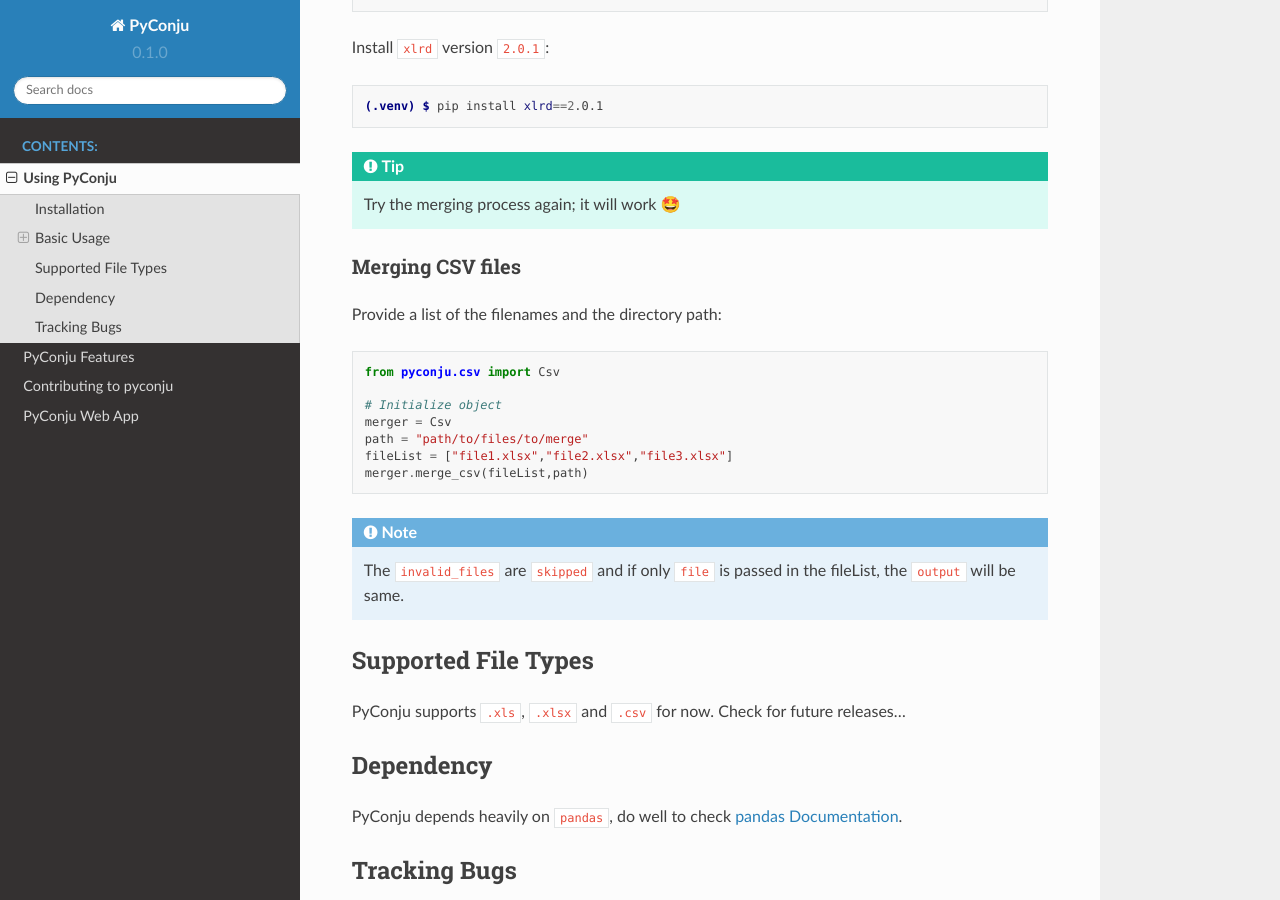
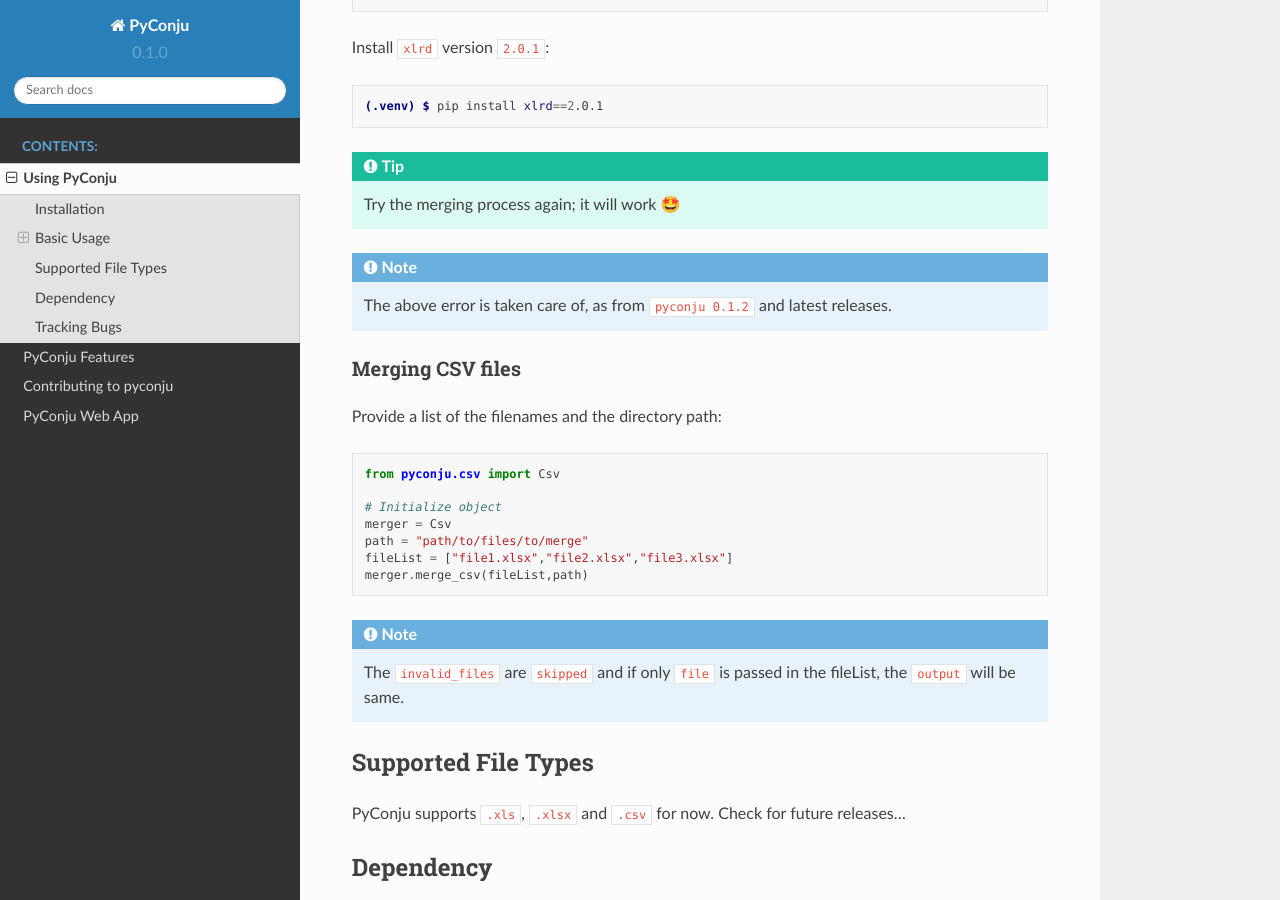
Before and after one commit to dyagee/pyconju, a Sphinx documentation site: the page built from docs/source/usage.rst, in a window 1280 px wide and 900 px high, scrolled down 1326 px. Built offline with Sphinx 7.4.7 and the Read the Docs theme 2.0.0, drawn with Linux system fonts in a browser that asks for light colours.

Commit message:
updated docs

```diff
--- a/docs/source/conf.py
+++ b/docs/source/conf.py
@@ -5,7 +5,7 @@
 project = 'PyConju'
 copyright = '2023, Agee Aondo'
 author = 'Agee Aondo'
-release = '0.1.1'
+release = '0.1.2'
 version = '0.1.0'
 
 # -- General configuration ---------------------------------------------------
--- a/docs/source/usage.rst
+++ b/docs/source/usage.rst
@@ -81,6 +81,10 @@
    Try the merging process again; it will work 🤩
 
 
+.. note::
+   The above error is taken care of, as from ``pyconju 0.1.2`` and latest releases.
+
+
 
 Merging  CSV files
 ^^^^^^^^^^^^^^^^^^
```
